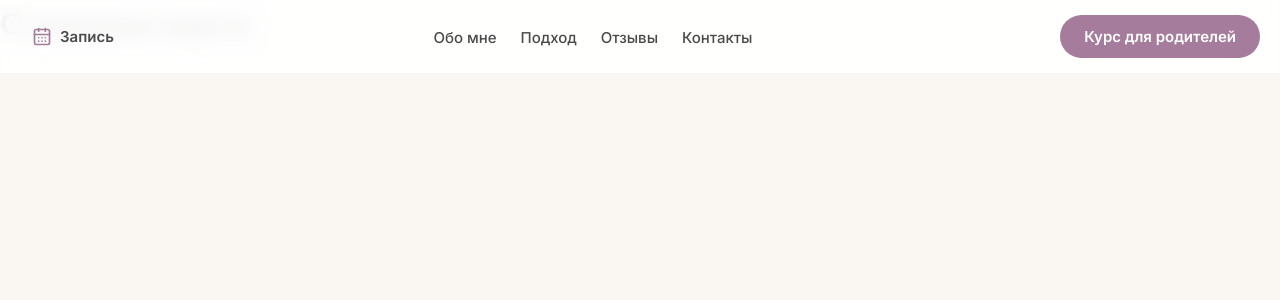
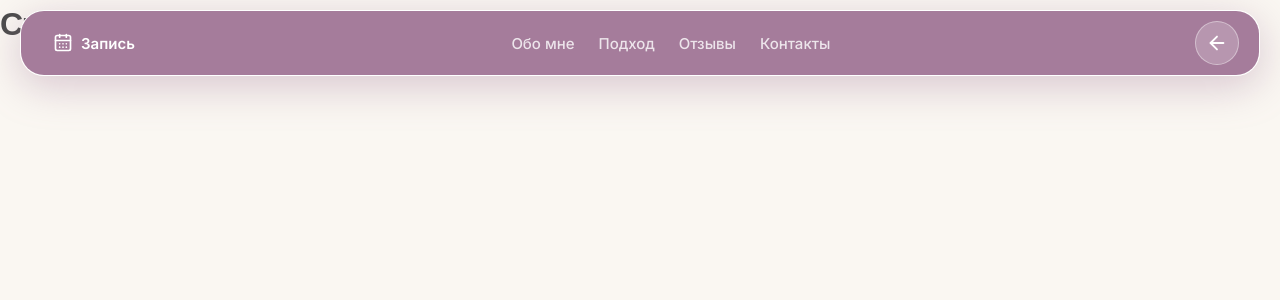
Before and after one commit to vitalikDebug/psy-site, a Next.js app: page /course in a window 1280 px wide. Shown: the top 300 px of the page. Built offline with nearby package versions, Linux system fonts and the light colour scheme.

Commit message:
upgrade header

```diff
--- a/src/components/Header/Header.css
+++ b/src/components/Header/Header.css
@@ -1,33 +1,71 @@
 /* src/components/Header/Header.css */
 
 .header {
-  padding: 15px 0;
-  position: fixed;
+position: fixed;
+  top: 10px;
+  left: 50%;
+  transform: translateX(-50%);
+  width: calc(100% - 40px);
+  max-width: var(--container-width);
+
+  background-color: rgba(255, 255, 255, 0.95);
+  backdrop-filter: blur(12px);
+  border: 1px solid color-mix(in srgb, var(--color-text-dark) 8%, transparent);
+  border-radius: 24px;
+  box-shadow: 0 8px 32px rgba(0, 0, 0, 0.08);
+
+  padding: 10px 20px;
+  transition: border-color 0.4s ease, box-shadow 0.4s ease;
+
+  /* ВАЖНО: Скрываем все, что вылезает за скругленные углы */
+  overflow: hidden;
+  z-index: 1002;
+}
+
+/* --- МАГИЯ: АНИМИРОВАННЫЙ ФОН --- */
+.header::before {
+  content: '';
+  position: absolute;
   top: 0;
   left: 0;
   width: 100%;
-  z-index: 1000;
-  background-color: rgba(255, 255, 255, 0.9);
-  backdrop-filter: blur(10px);
-  border-bottom: 1px solid color-mix(in srgb, var(--color-text-dark) 5%, transparent);
-  transition: all 0.3s ease;
+  height: 100%;
+  background-color: var(--color-accent);
+  z-index: 0; /* Под контентом */
+
+  /* Создаем круг, который сжат в невидимую точку справа (где была кнопка) */
+  clip-path: circle(0px at calc(100% - 100px) 50%);
+  transition: clip-path 0.6s cubic-bezier(0.4, 0, 0.2, 1);
+}
+
+/* Когда активирован режим курса */
+.header--course-mode {
+  border-color: transparent; /* Убираем бордер */
+  box-shadow: 0 10px 40px color-mix(in srgb, var(--color-accent) 40%, transparent); /* Тень в цвет акцента */
+}
+
+/* Раздуваем фон на весь островок */
+.header--course-mode::before {
+  /* Круг становится радиусом 150%, полностью покрывая шапку */
+  clip-path: circle(150% at calc(100% - 100px) 50%);
 }
 
 .header__container {
   width: 100%;
-  max-width: var(--container-width);
-  margin: 0 auto;
-  padding: 0 20px;
   display: flex;
   justify-content: space-between;
   align-items: center;
+  height: 100%;
+  /* ВАЖНО: Чтобы текст был поверх анимированного фона */
+  position: relative;
+  z-index: 1;
 }
+
 
 /* --- ЛЕВАЯ ЧАСТЬ (Кнопка Записи) --- */
 .header__left {
   display: flex;
   align-items: center;
-  /* Убеждаемся, что левая часть не сжимается */
   flex-shrink: 0;
 }
 
@@ -44,13 +82,20 @@
   font-weight: 600;
   color: var(--color-text-dark);
   padding: 8px 12px;
-  border-radius: 8px;
-  transition: all 0.3s ease;
+  border-radius: 12px;
+  /* Плавная смена цвета текста */
+  transition: all 0.4s ease;
 }
 
-.header__booking-btn svg {
+.header__booking-icon {
   color: var(--color-accent);
-  transition: transform 0.3s ease;
+  transition: all 0.4s ease;
+}
+
+/* Перекрашиваем кнопку записи в режиме курса */
+.header--course-mode .header__booking-btn,
+.header--course-mode .header__booking-icon {
+  color: var(--color-white);
 }
 
 .header__booking-btn:hover {
@@ -58,13 +103,48 @@
   color: var(--color-accent);
 }
 
-.header__booking-btn:hover svg {
+.header__booking-btn:hover .header__booking-icon {
   transform: scale(1.1);
 }
 
-/* --- ЦЕНТРАЛЬНАЯ ЧАСТЬ (Навигация Десктоп) --- */
+/* Ховер в режиме курса */
+.header--course-mode .header__booking-btn:hover {
+  background-color: rgba(255, 255, 255, 0.15);
+  color: var(--color-white);
+}
+
+
+/* --- БЕЙДЖ С ЦИФРОЙ "1" --- */
+/* (Код бейджа оставляем без изменений) */
+.header__booking-badge {
+    position: absolute;
+    top: -5px;
+    right: -5px;
+    display: flex;
+    align-items: center;
+    justify-content: center;
+    width: 18px;
+    height: 18px;
+    background-color: #FF4D4F;
+    color: var(--color-white);
+    font-family: var(--font-family-body);
+    font-size: 11px;
+    font-weight: 700;
+    border-radius: 50%;
+    box-shadow: 0 2px 4px rgba(0, 0, 0, 0.2);
+    z-index: 10;
+    transition: all 0.4s ease;
+}
+
+/* В режиме курса бейдж становится белым, а цифра в цвет акцента */
+.header--course-mode .header__booking-badge {
+    background-color: var(--color-white);
+    color: var(--color-accent);
+}
+
+
+/* --- ЦЕНТРАЛЬНАЯ ЧАСТЬ (Навигация) --- */
 .header__nav-desktop {
-  /* Занимает все доступное место по центру */
   flex: 1;
   display: flex;
   justify-content: center;
@@ -85,7 +165,7 @@
   font-family: var(--font-family-body);
   font-size: 15px;
   font-weight: 500;
-  transition: color 0.3s ease;
+  transition: color 0.4s ease; /* Добавили плавность для цвета */
   position: relative;
   padding-bottom: 4px;
 }
@@ -98,77 +178,160 @@
   width: 0;
   height: 2px;
   background-color: var(--color-accent);
-  transition: width 0.3s ease;
+  transition: width 0.3s ease, background-color 0.4s ease;
+  border-radius: 2px;
+}
+
+/* Перекрашиваем ссылки в белые */
+.header--course-mode .header__link {
+  color: rgba(255, 255, 255, 0.8);
+}
+
+.header--course-mode .header__link:hover,
+.header--course-mode .header__link--active {
+  color: var(--color-white);
+}
+
+/* Подчеркивание тоже белое */
+.header--course-mode .header__link::after {
+  background-color: var(--color-white);
 }
 
 .header__link:hover {
   color: var(--color-accent);
 }
-
 .header__link:hover::after {
   width: 100%;
 }
-
 .header__link--active {
   color: var(--color-accent);
   font-weight: 600;
 }
-
 .header__link--active::after {
   width: 100%;
 }
 
-/* --- ПРАВАЯ ЧАСТЬ (Курс и Бургер) --- */
+
+/* --- ПРАВАЯ ЧАСТЬ --- */
 .header__right {
   display: flex;
   align-items: center;
-  gap: 20px; /* Расстояние между кнопкой курса и бургером */
+  gap: 20px;
   flex-shrink: 0;
 }
 
-/* Кнопка Бургер (скрыта на десктопе) */
 .header__burger-btn {
-  display: none; /* По умолчанию скрыта */
+  display: none;
   background: none;
   border: none;
   cursor: pointer;
   color: var(--color-text-dark);
   padding: 4px;
-  z-index: 1002; /* Поверх мобильного меню */
+  z-index: 1002;
+  transition: color 0.4s ease;
 }
 
-/* --- АДАПТИВНАЯ КНОПКА КУРСА (Новые стили без пузырьков) --- */
+/* Бургер становится белым */
+.header--course-mode .header__burger-btn {
+  color: var(--color-white);
+}
+
+/* --- КНОПКИ СПРАВА (Курс / Назад) --- */
 .header__course-btn {
   display: inline-flex;
   align-items: center;
   justify-content: center;
   padding: 12px 24px;
-  /* Простая заливка акцентным цветом */
-  background-color: var(--color-accent);
-  color: var(--color-white);
   font-family: var(--font-family-body);
   font-size: 15px;
   font-weight: 600;
   text-decoration: none;
-  border-radius: 50px;
+  border-radius: 50px; /* Форма пилюли/овала */
+  background-color: var(--color-accent);
+  color: var(--color-white);
   transition: all 0.3s ease;
-  /* gap нужен для мобильной версии */
   gap: 8px;
 }
 
+.header__back-btn {
+  display: inline-flex;
+  align-items: center;
+  justify-content: center;
+  width: 44px; /* Жесткая ширина для круга */
+  height: 44px; /* Жесткая высота для круга */
+  padding: 0;
+  border-radius: 50%; /* Идеальный круг */
+  background-color: rgba(255, 255, 255, 0.2);
+  color: var(--color-white);
+  border: 1px solid rgba(255, 255, 255, 0.4);
+  transition: all 0.3s ease;
+  flex-shrink: 0; /* Чтобы кнопка не сплющивалась, если мало места */
+}
+
+/* .header__course-btn:hover {
+  background-color: color-mix(in srgb, var(--color-accent) 85%, black);
+  transform: translateY(-2px);
+  box-shadow: 0 4px 12px color-mix(in srgb, var(--color-accent) 30%, transparent);
+} */
+
+/* Стандартная кнопка "Курс" */
+.header__course-btn {
+  background-color: var(--color-accent);
+  color: var(--color-white);
+}
 .header__course-btn:hover {
-  /* Простое затемнение при наведении */
-  background-color: color-mix(in srgb, var(--color-accent) 85%, black);
+ background-color: color-mix(in srgb, var(--color-accent) 85%, black);
+  transform: translateY(-2px);
+  box-shadow: 0 4px 12px color-mix(in srgb, var(--color-accent) 30%, transparent);
+}
+
+/* Новая кнопка "Назад" (прозрачно-белая) */
+.header__back-btn {
+  background-color: rgba(255, 255, 255, 0.2);
+  color: var(--color-white);
+  border: 1px solid rgba(255, 255, 255, 0.4);
+}
+.header__back-btn:hover {
+  background-color: rgba(255, 255, 255, 0.3);
   transform: translateY(-2px);
 }
 
-/* Управление видимостью элементов внутри кнопки */
-.header__course-icon-mob { display: none; } /* Иконка скрыта на десктопе */
-.course-text-mob { display: none; } /* Короткий текст скрыт на десктопе */
-.course-text-desk { display: inline; } /* Длинный текст виден на десктопе */
+.header__course-icon-mob { display: none; }
+.course-text-mob { display: none; }
+.course-text-desk { display: inline; }
 
 
-/* --- МОБИЛЬНОЕ МЕНЮ (Оверлей) --- */
+/* ... Остальной код для Мобильного меню и Адаптив (Media Queries) остается без изменений,
+   нужно только обновить адаптив кнопки "Назад" ... */
+
+@media (max-width: 768px) {
+  /* ... твой старый медиа запрос для 768 ... */
+
+  .header__course-btn,
+  .header__back-btn {
+    padding: 8px 16px;
+    font-size: 14px;
+  }
+
+  .header__course-btn {
+    background-color: transparent;
+    border: 1px solid var(--color-accent);
+    color: var(--color-accent);
+  }
+
+  .header__back-btn {
+    /* На мобилке кнопка назад тоже аккуратная белая */
+    background-color: transparent;
+    border: 1px solid rgba(255,255,255, 0.6);
+    color: var(--color-white);
+  }
+
+  .header__course-icon-mob { display: block; }
+  .course-text-mob { display: inline; }
+  .course-text-desk { display: none; }
+}
+
+
 .header__mobile-menu {
   position: fixed;
   top: 0;
@@ -176,16 +339,13 @@
   width: 100%;
   height: 100vh;
   background-color: var(--color-white);
-  z-index: 1001; /* Под кнопкой бургера, но над всем остальным */
-
-  /* Анимация появления (сдвиг сверху) */
+  z-index: 1001; /* Оно под островком, у которого z-index: 1002 */
   transform: translateY(-100%);
   opacity: 0;
   transition: all 0.4s ease-in-out;
-  pointer-events: none; /* Чтобы не мешало, когда закрыто */
+  pointer-events: none;
 }
 
-/* Состояние открытого меню */
 .header__mobile-menu--open {
   transform: translateY(0);
   opacity: 1;
@@ -198,7 +358,7 @@
   display: flex;
   align-items: center;
   justify-content: center;
-  padding: 80px 20px; /* Отступ сверху, чтобы не наезжать на хедер */
+  padding: 100px 20px 40px;
 }
 
 .header__mobile-list {
@@ -225,62 +385,3 @@
 .header__mobile-link--active {
   color: var(--color-accent);
 }
-
-/* =========================================
-   --- МЕДИА-ЗАПРОСЫ (АДАПТИВ) ---
-========================================= */
-
-/* Планшеты и меньше (скрываем десктопное меню, показываем бургер) */
-@media (max-width: 1024px) {
-  .header__nav-desktop {
-    display: none;
-  }
-
-  .header__burger-btn {
-    display: block;
-  }
-
-  /* Центрируем оставшиеся элементы */
-  .header__container {
-    justify-content: space-between;
-  }
-}
-
-/* Мобильные телефоны */
-@media (max-width: 768px) {
-  .header__container {
-    padding: 0 15px;
-  }
-
-  .header__right {
-    gap: 12px; /* Уменьшаем отступ между кнопками справа */
-  }
-
-  /* В кнопке "Запись" убираем текст, оставляем только иконку (опционально, для экономии места) */
-  /* .header__booking-btn span {
-    display: none;
-  }
-  .header__booking-btn {
-      padding: 8px;
-  }
-  */
-
-  /* --- Адаптация кнопки "Курс" на мобильных --- */
-  .header__course-btn {
-    padding: 8px 16px; /* Уменьшаем размер кнопки */
-    font-size: 14px;
-    background-color: transparent; /* Делаем фон прозрачным */
-    border: 1px solid var(--color-accent); /* Добавляем рамку */
-    color: var(--color-accent); /* Цвет текста меняем на акцентный */
-  }
-
-  .header__course-btn:hover {
-      background-color: color-mix(in srgb, var(--color-accent) 10%, transparent);
-      transform: none;
-  }
-
-  /* Переключаем видимость контента внутри кнопки */
-  .header__course-icon-mob { display: block; } /* Показываем иконку */
-  .course-text-mob { display: inline; } /* Показываем короткий текст "Курс" */
-  .course-text-desk { display: none; } /* Скрываем длинный текст */
-}
--- a/src/components/Header/Header.jsx
+++ b/src/components/Header/Header.jsx
@@ -4,8 +4,7 @@
 import { useState, useEffect } from 'react';
 import Link from 'next/link';
 import { usePathname } from 'next/navigation';
-// Импортируем иконки. Замени 'Users' на другую, если есть более подходящая иконка "родителя"
-import { CalendarDays, Menu, X, Users } from 'lucide-react';
+import { CalendarDays, Menu, X, Users, ArrowLeft } from 'lucide-react';
 import './Header.css';
 
 import { useModal } from '@/context/ModalContext';
@@ -20,40 +19,51 @@ const navLinks = [
 export default function Header() {
   const [isMenuOpen, setIsMenuOpen] = useState(false);
   const pathname = usePathname();
+  const { openModal, selectedService } = useModal();
 
-  const { openModal } = useModal();
+  // Определяем, находимся ли мы на странице курса
+  const isCoursePage = pathname === '/course';
 
-  // Блокируем прокрутку страницы при открытом меню
+  // Блокируем прокрутку страницы при открытом мобильном меню
   useEffect(() => {
     if (isMenuOpen) {
       document.body.style.overflow = 'hidden';
     } else {
+      // Если меню закрыто (или компонент размонтируется), возвращаем скролл
       document.body.style.overflow = 'unset';
     }
-    // Очистка при размонтировании
-    return () => { document.body.style.overflow = 'unset'; };
+
+    // Функция очистки при размонтировании компонента или изменении isMenuOpen
+    return () => {
+      document.body.style.overflow = 'unset';
+    };
   }, [isMenuOpen]);
 
   const toggleMenu = () => setIsMenuOpen(!isMenuOpen);
   const closeMenu = () => setIsMenuOpen(false);
 
   return (
-    <header className="header">
+    <>
+      {/* --- HEADER (ОСТРОВОК) --- */}
+      <header className={`header ${isCoursePage ? 'header--course-mode' : ''}`}>
         <div className="header__container">
 
-        {/* --- ЛЕВАЯ ЧАСТЬ (Кнопка Записи) --- */}
+          {/* --- ЛЕВАЯ ЧАСТЬ (Запись) --- */}
           <div className="header__left">
             <button
               className="header__booking-btn"
               aria-label="Записаться"
-  onClick={() => openModal('Общая запись с сайта')} // Вызываем функцию открытия
+              onClick={() => openModal()}
             >
-  <CalendarDays size={20} />
+              <CalendarDays size={20} className="header__booking-icon" />
               <span>Запись</span>
+              {selectedService && (
+                 <div className="header__booking-badge">1</div>
+              )}
             </button>
           </div>
 
-        {/* --- ЦЕНТРАЛЬНАЯ ЧАСТЬ (Навигация Десктоп) --- */}
+          {/* --- ЦЕНТРАЛЬНАЯ ЧАСТЬ (Навигация) --- */}
           <nav className="header__nav-desktop">
             <ul className="header__list">
               {navLinks.map((link) => (
@@ -69,26 +79,30 @@ export default function Header() {
             </ul>
           </nav>
 
-        {/* --- ПРАВАЯ ЧАСТЬ (Кнопка Курса и Бургер) --- */}
+          {/* --- ПРАВАЯ ЧАСТЬ (Курс/Назад и Бургер) --- */}
           <div className="header__right">
-          {/* Адаптивная кнопка курса (без пузырьков) */}
+
+            {isCoursePage ? (
+              <Link href="/" className="header__back-btn" aria-label="На главную">
+                <ArrowLeft size={22} />
+              </Link>
+            ) : (
               <Link href="/course" className="header__course-btn">
-            {/* Иконка видна только на мобильных (через CSS) */}
                 <Users size={18} className="header__course-icon-mob" />
-
-            {/* Текст меняется через CSS media queries */}
                 <span className="course-text-desk">Курс для родителей</span>
                 <span className="course-text-mob">Курс</span>
               </Link>
+            )}
 
-          {/* Кнопка Бургер-меню (видна только на планшетах/мобильных) */}
+            {/* Бургер-меню */}
             <button className="header__burger-btn" onClick={toggleMenu} aria-label="Меню">
               {isMenuOpen ? <X size={28} /> : <Menu size={28} />}
             </button>
           </div>
         </div>
+      </header>
 
-      {/* --- МОБИЛЬНОЕ МЕНЮ (Оверлей) --- */}
+      {/* --- МОБИЛЬНОЕ МЕНЮ (Вынесено наружу) --- */}
       <div className={`header__mobile-menu ${isMenuOpen ? 'header__mobile-menu--open' : ''}`}>
         <div className="header__mobile-menu-container">
           <ul className="header__mobile-list">
@@ -97,7 +111,7 @@ export default function Header() {
                 <Link
                   href={link.href}
                   className={`header__mobile-link ${pathname === link.href ? 'header__mobile-link--active' : ''}`}
-                  onClick={closeMenu} // Закрываем меню при клике
+                  onClick={closeMenu}
                 >
                   {link.name}
                 </Link>
@@ -106,7 +120,6 @@ export default function Header() {
           </ul>
         </div>
       </div>
-
-    </header>
+    </>
   );
 }
--- a/src/components/resultSection/ResultSection.css
+++ b/src/components/resultSection/ResultSection.css
@@ -49,6 +49,7 @@
   justify-content: center;
   transition: all 0.3s ease;
   height: 100%; /* Чтобы карточки были одинаковой высоты */
+  cursor: pointer;
 }
 
 /* Эффект при наведении (опционально, можно раскомментировать) */
@@ -68,6 +69,7 @@
   color: var(--color-text-dark);
   line-height: 1;
   margin-bottom: 20px;
+  cursor: pointer;
 }
 
 /* Текст описания под цифрой */
```
Also changed, not shown: public/svg/Max_logo.svg (added). Lines whose indentation alone changed are shown as unchanged.
